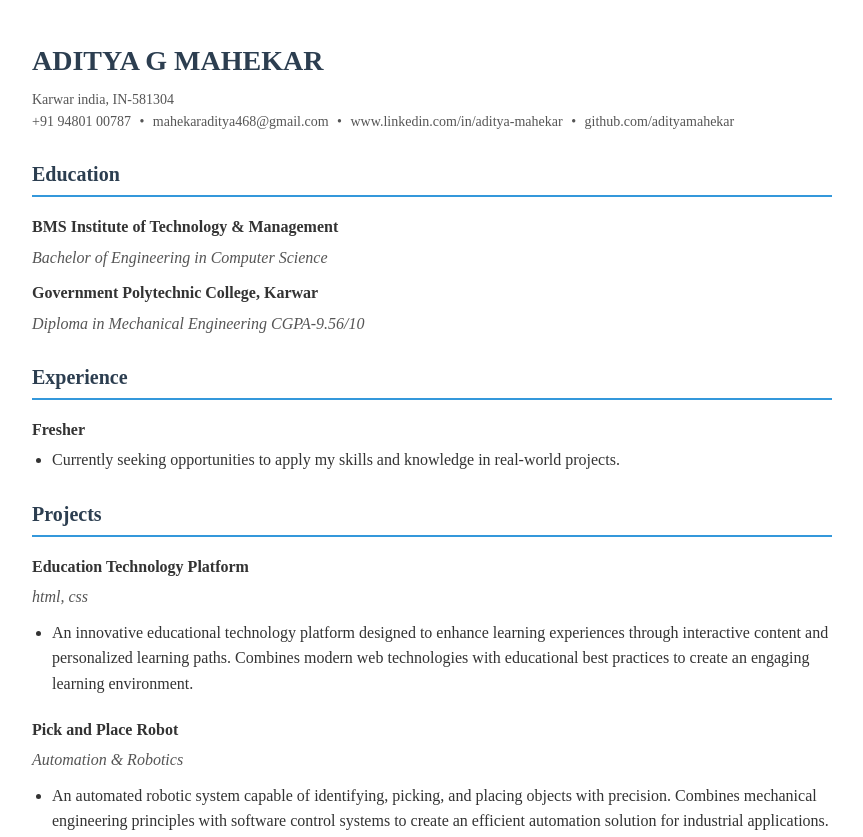
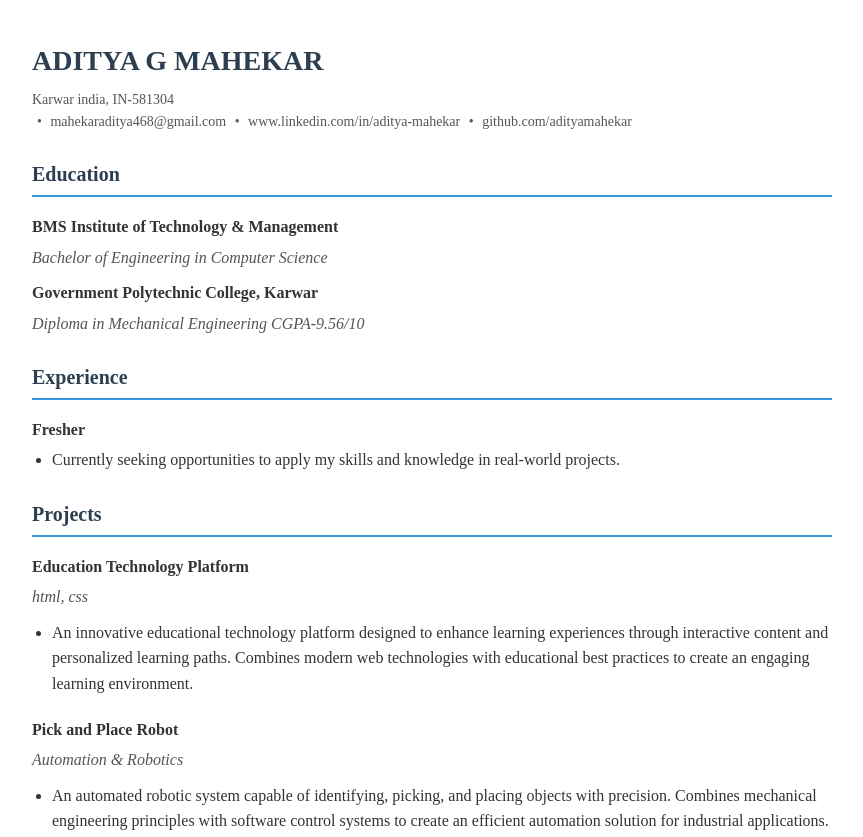
Before and after one commit to adityamahekar/Resume, a plain HTML site: page Resume.adi/resume.html in a window 1280 px wide. Shown: the top 837 px of the page, without its empty margins (208-1071 px from the left). Drawn offline with Linux system fonts and the light colour scheme.

Commit message:
Update resume.html

```diff
--- a/Resume.adi/resume.html
+++ b/Resume.adi/resume.html
@@ -97,7 +97,7 @@
     <h1>ADITYA G MAHEKAR</h1>
     <div class="contact-info">
         Karwar india, IN-581304<br>
-        +91 94801 00787 <span>•</span> mahekaraditya468@gmail.com <span>•</span> www.linkedin.com/in/aditya-mahekar <span>•</span> github.com/adityamahekar
+     <span>•</span> mahekaraditya468@gmail.com <span>•</span> www.linkedin.com/in/aditya-mahekar <span>•</span> github.com/adityamahekar
     </div>
 
     <div class="section">
```
